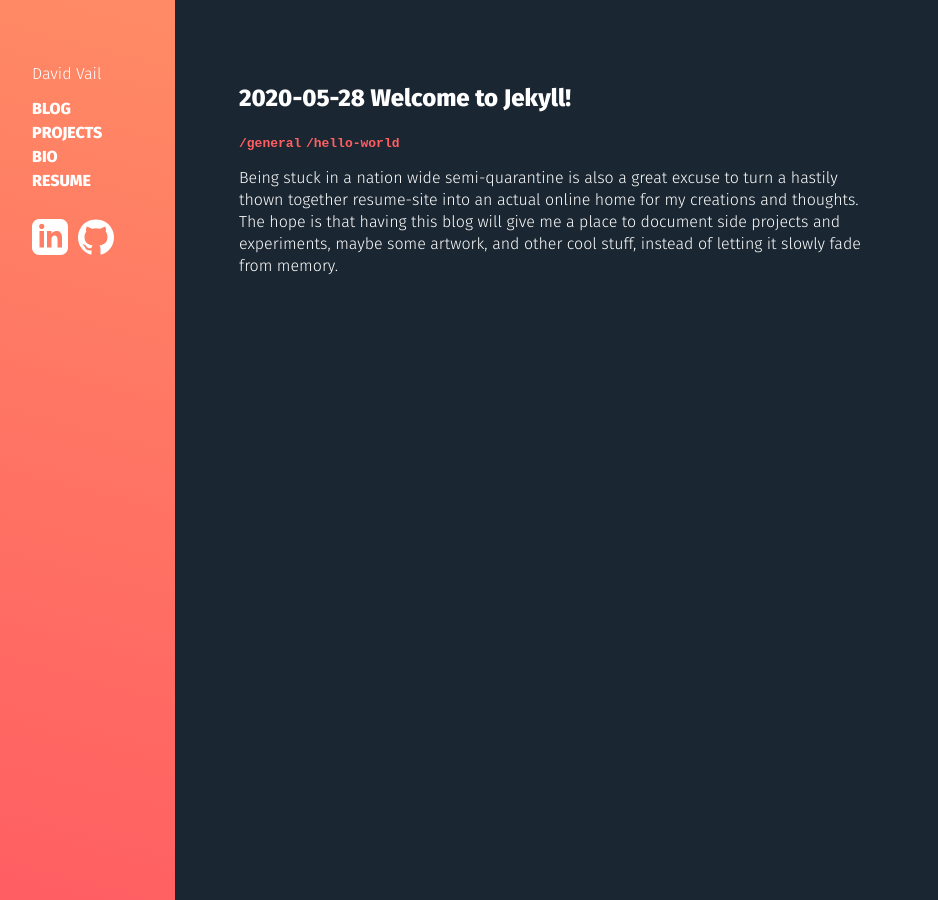
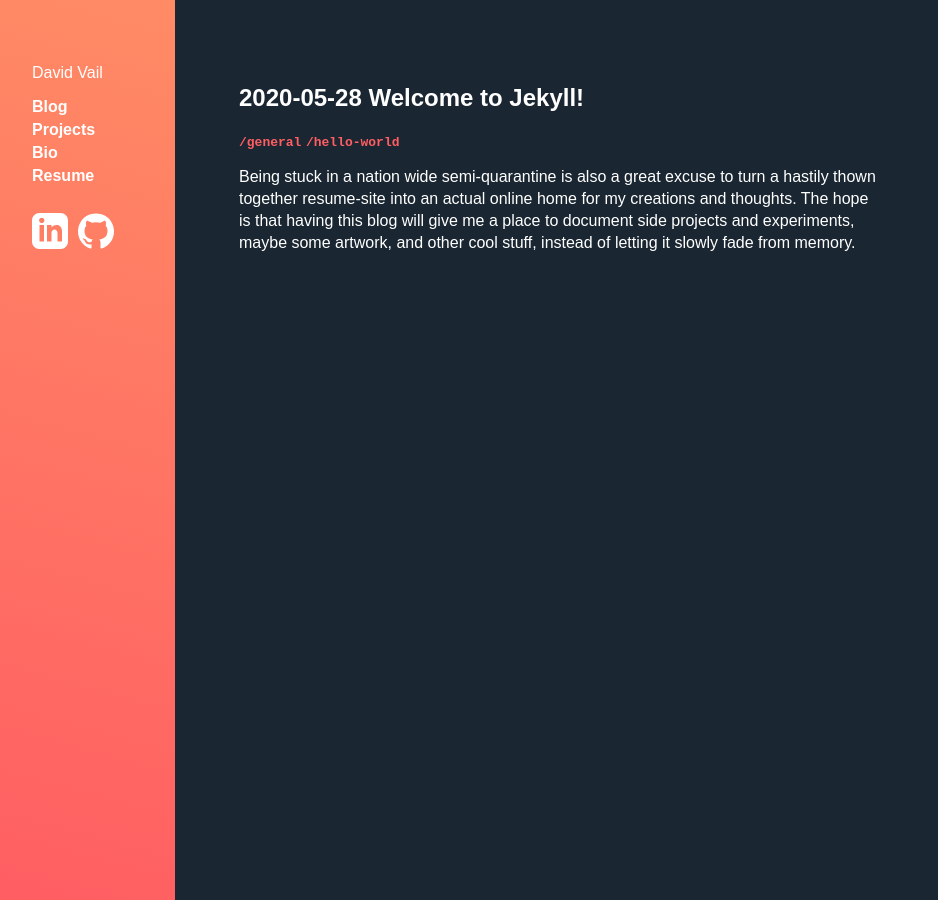
Before and after one commit to dvail/dvail.com, a Jekyll site: the page built from index.html, in a window 1280 px wide. Shown: the whole page, without its empty margins (0-938 px from the left). Built offline with Jekyll 4.4.1, drawn with Linux system fonts in a browser that asks for light colours; some web fonts are replaced.

Commit message:
Font update.

```diff
--- a/_layouts/default.html
+++ b/_layouts/default.html
@@ -6,7 +6,7 @@
 <meta name="viewport" content="width=device-width, initial-scale=1" />
 <meta name="description" content=""/>
 <meta name="keywords" content="" />
-<link href="https://fonts.googleapis.com/css?family=Fira+Sans:300,800" rel="stylesheet">
+<link href="https://fonts.googleapis.com/css?family=Muli:300,800" rel="stylesheet">
 <link rel='stylesheet' href='{{ "/assets/css/main.css" | relative_url }}' >
 {% if page.code_highlight %}
 <link rel="stylesheet" href="{{ '/assets/css/stata-dark.css' | relative_url }}">
--- a/assets/css/main.scss
+++ b/assets/css/main.scss
@@ -41,7 +41,7 @@
 }
 
 body {
-    font-family: 'Fira Sans', sans-serif;
+    font-family: 'Muli', sans-serif;
     color: white;
     background: top center linear-gradient(15deg, var(--color-orange-red) 0%, var(--color-peach)  100%) no-repeat;
     background-attachment: fixed;
@@ -82,7 +82,6 @@
     }
 
     a {
-        text-transform: uppercase;
         font-weight: 800;
     }
 
```
